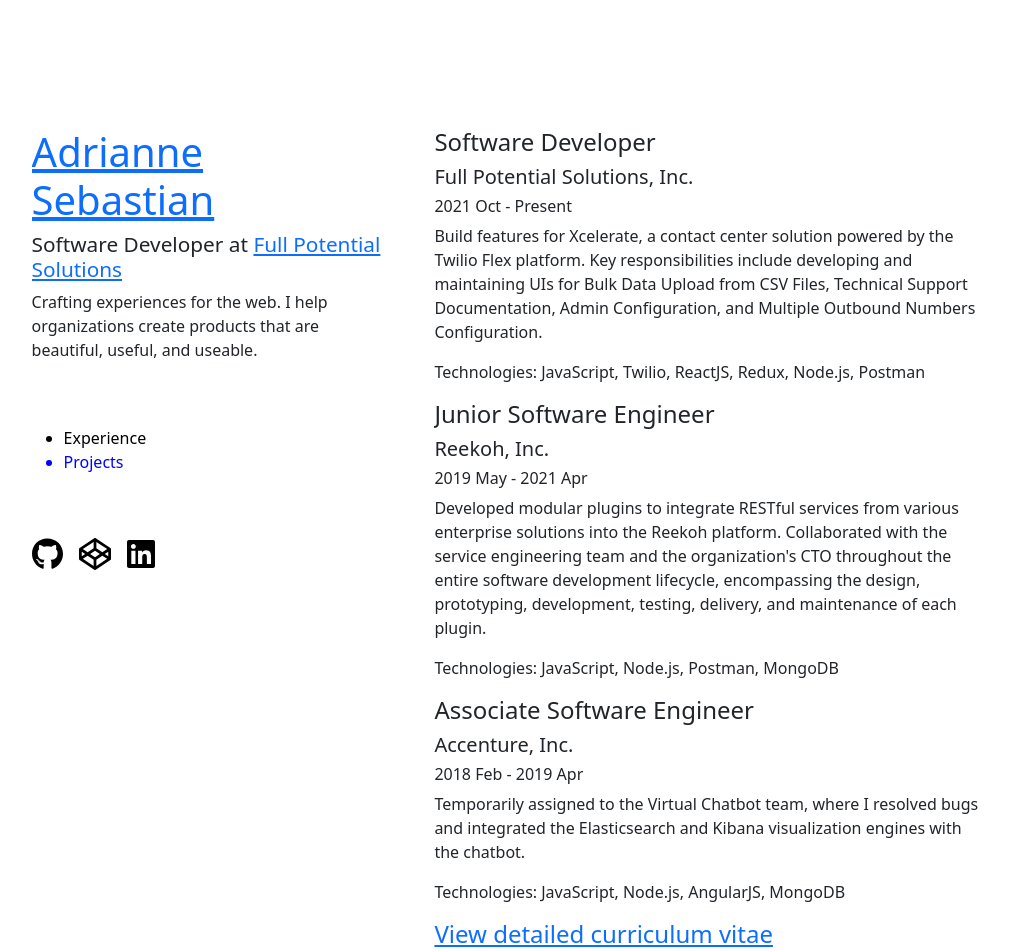
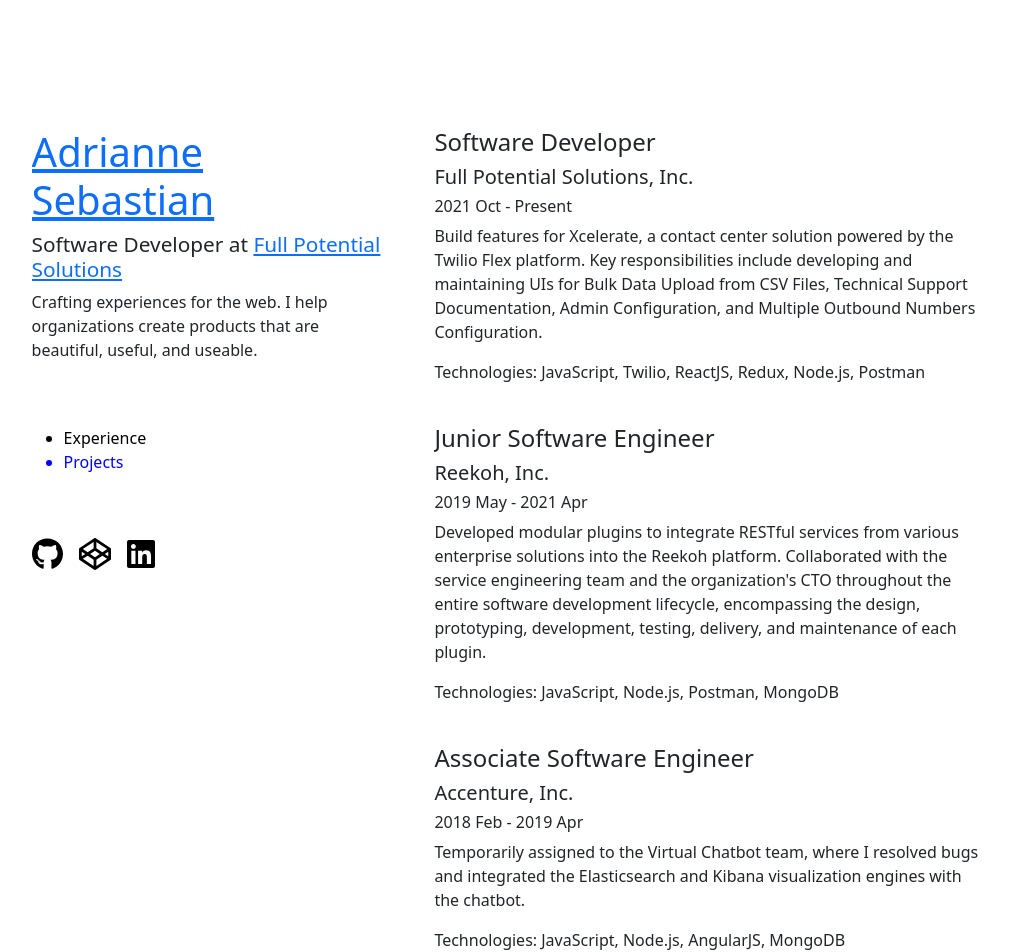
Before and after one commit to arcsbstn/arcsbstn.github.io, a React (Create React App) app: page / in a window 1280 px wide. Shown: the top 952 px of the page, without its empty margins (132-1141 px from the left). Built offline with nearby package versions, Linux system fonts and the light colour scheme.

Commit message:
fix gapping between experiences

```diff
--- a/src/components/content/Experience.tsx
+++ b/src/components/content/Experience.tsx
@@ -16,7 +16,11 @@
   }, [experienceInView]);
 
   return (
-    <div id={content.EXPERIENCE} ref={experienceRef}>
+    <div
+      id={content.EXPERIENCE}
+      ref={experienceRef}
+      style={{ display: "flex", flexDirection: "column", gap: "1.5em" }}
+    >
       {experienceList.map(
         ({ organization, role, startEndDates, description, techStack }) => (
           <div>
@@ -28,7 +32,7 @@
           </div>
         )
       )}
-      <h4>
+      <h5>
         <a
           href={require("../../static/arcsbstn-cv-2023.pdf")}
           target="_blank"
@@ -36,7 +40,7 @@
         >
           View detailed curriculum vitae
         </a>
-      </h4>
+      </h5>
     </div>
   );
 }
```
